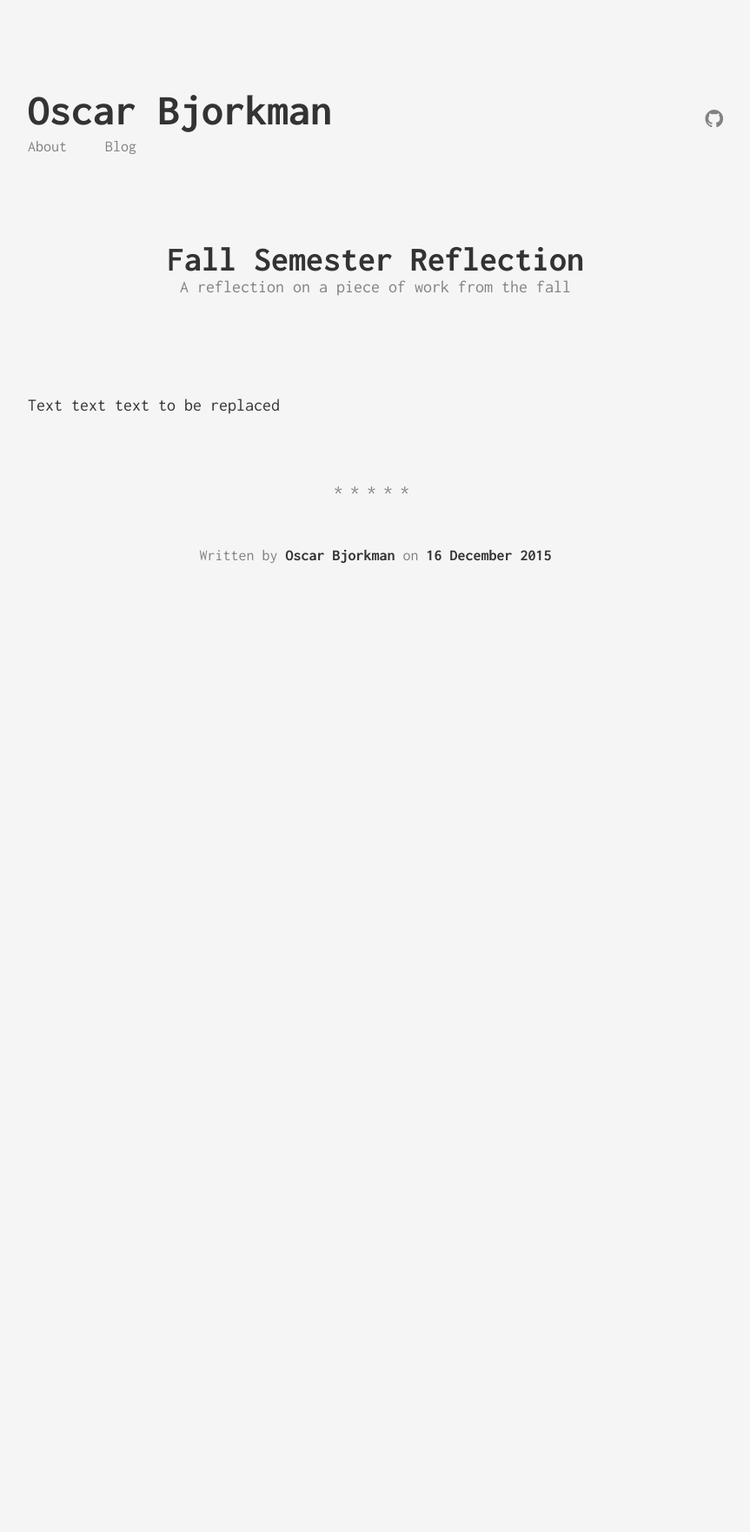
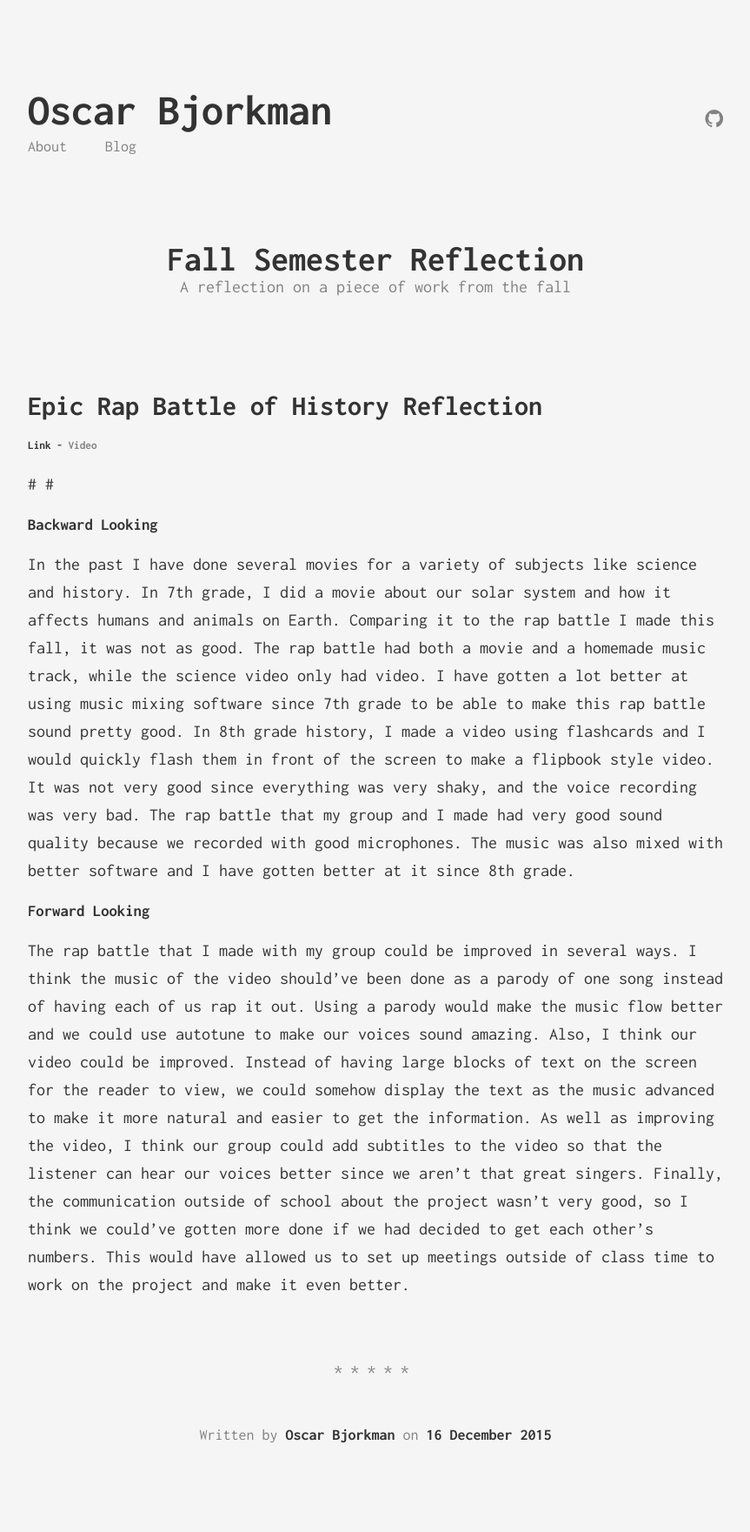
Before and after one commit to Stereopoly/stereopoly.github.io, a Jekyll site: the page built from _posts/2015-12-17-fallsemester-reflection.markdown, in a window 1280 px wide. Shown: the whole page at 87% size, without its empty margins (208-1071 px from the left). Built offline with Jekyll 4.4.1, drawn with Linux system fonts in a browser that asks for light colours; before the commit the page ends 900 px from its top, so only the background shows below that.

Commit message:
Added post

```diff
--- a/_posts/2015-12-17-fallsemester-reflection.markdown
+++ b/_posts/2015-12-17-fallsemester-reflection.markdown
@@ -6,4 +6,13 @@ date:   2015-12-16 23:56:45
 categories:
 ---
 
-Text text text to be replaced
+# Epic Rap Battle of History Reflection
+##### Link - [Video](https://drive.google.com/file/d/0BzEqU4Z2AwHsUk5LU0NzM2JIeFk/view?usp=sharing)
+#
+#
+
+### Backward Looking
+In the past I have done several movies for a variety of subjects like science and history. In 7th grade, I did a movie about our solar system and how it affects humans and animals on Earth. Comparing it to the rap battle I made this fall, it was not as good. The rap battle had both a movie and a homemade music track, while the science video only had video. I have gotten a lot better at using music mixing software since 7th grade to be able to make this rap battle sound pretty good. In 8th grade history, I made a video using flashcards and I would quickly flash them in front of the screen to make a flipbook style video. It was not very good since everything was very shaky, and the voice recording was very bad. The rap battle that my group and I made had very good sound quality because we recorded with good microphones. The music was also mixed with better software and I have gotten better at it since 8th grade.
+
+### Forward Looking
+The rap battle that I made with my group could be improved in several ways. I think the music of the video should’ve been done as a parody of one song instead of having each of us rap it out. Using a parody would make the music flow better and we could use autotune to make our voices sound amazing. Also, I think our video could be improved. Instead of having large blocks of text on the screen for the reader to view, we could somehow display the text as the music advanced to make it more natural and easier to get the information. As well as improving the video, I think our group could add subtitles to the video so that the listener can hear our voices better since we aren’t that great singers. Finally, the communication outside of school about the project wasn’t very good, so I think we could’ve gotten more done if we had decided to get each other’s numbers. This would have allowed us to set up meetings outside of class time to work on the project and make it even better.
```
